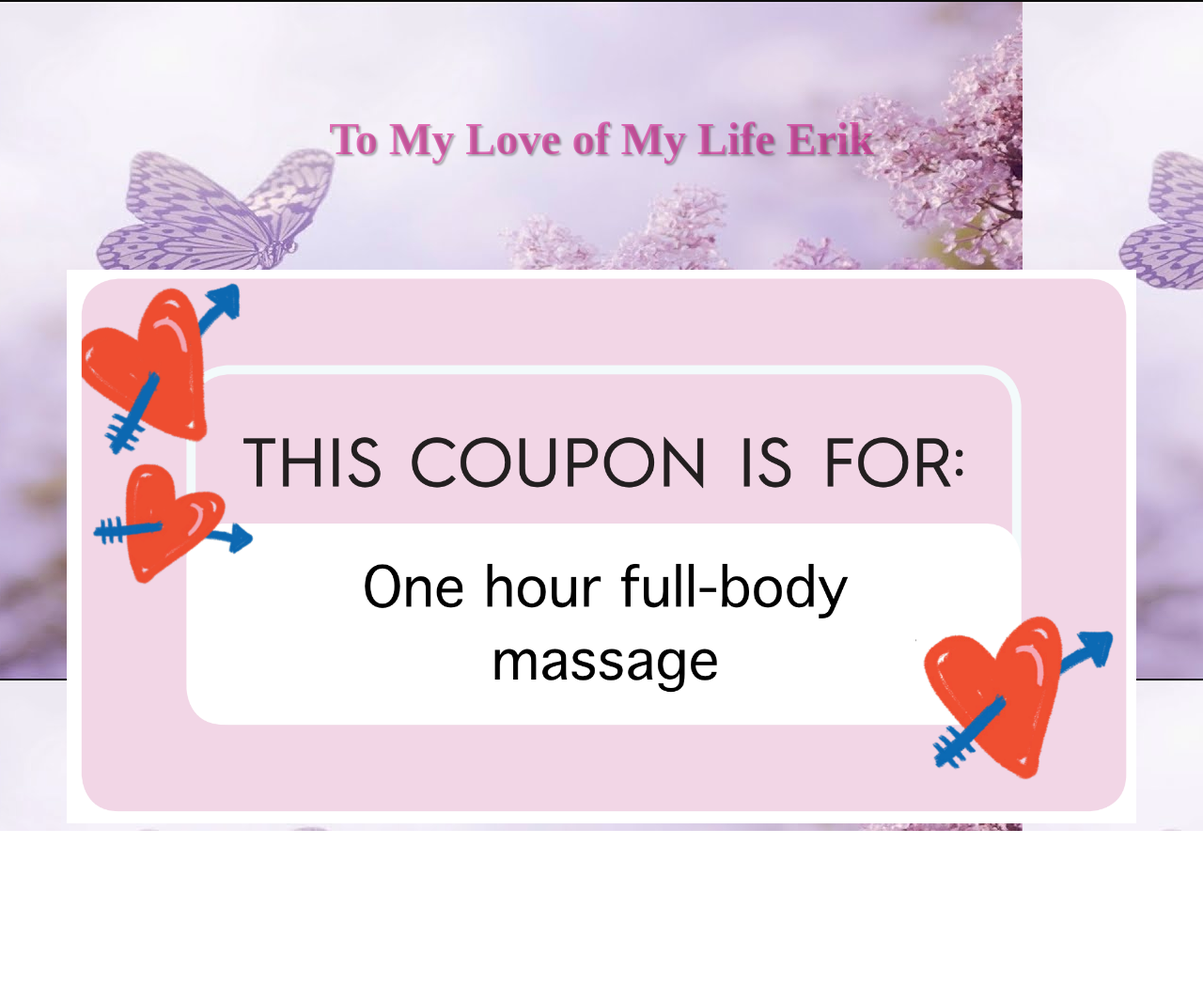
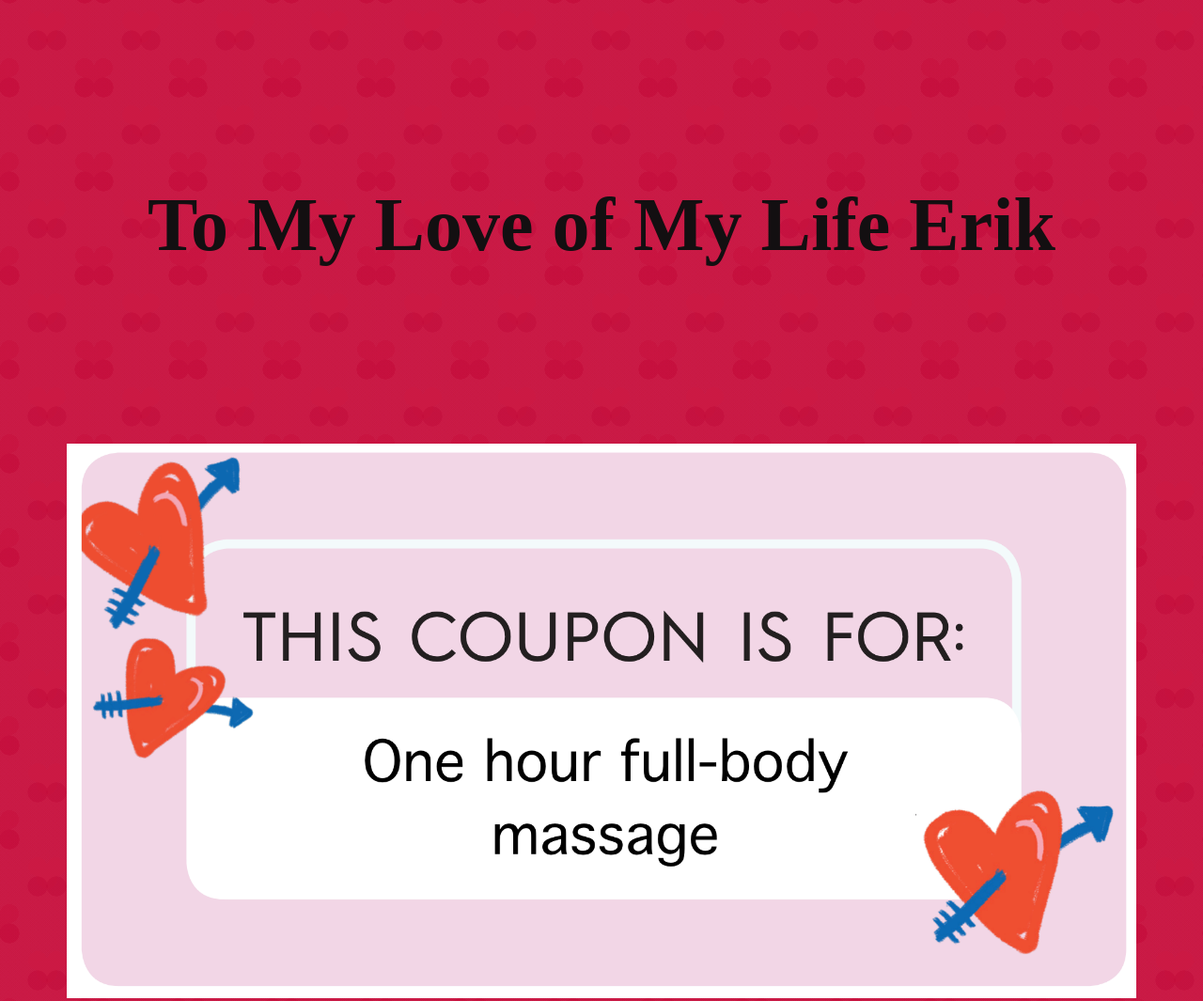
Before and after one commit to ElenaG518/my-valentine, a plain HTML site: page index.html in a window 1280 px wide. Shown: the whole page at 94% size. Before the commit the page ends 884 px from the top, so only its background shows below. Drawn offline with Linux system fonts and the light colour scheme.

Commit message:
change background colors

```diff
--- a/index.html
+++ b/index.html
@@ -7,9 +7,22 @@
     <meta name="keywords" content="valentine">
 </head>
 
-<body style="background-image: url(background.png);">
+<body style="background:
+radial-gradient(circle closest-side at 60% 43%, rgba(187, 0, 50, 0.509) 26%, rgba(187,0,51,0.3) 27%),
+radial-gradient(circle closest-side at 40% 43%, rgba(187, 0, 50, 0.509) 26%, rgba(187,0,51,0.3) 27%),
+radial-gradient(circle closest-side at 40% 22%, #d35 45%, rgba(221,51,85,0.3) 46%),
+radial-gradient(circle closest-side at 60% 22%, #d35 45%, rgba(221,51,85,0.3) 46%),
+radial-gradient(circle closest-side at 50% 35%, #d35 30%, rgba(221,51,85,0.3) 31%),
+
+radial-gradient(circle closest-side at 60% 43%, #b03 26%, rgba(187,0,51,0.3) 27%) 50px 50px,
+radial-gradient(circle closest-side at 40% 43%, #b03 26%, rgba(187,0,51,0.3) 27%) 50px 50px,
+radial-gradient(circle closest-side at 40% 22%, #d35 45%, rgba(221,51,85,0.3) 46%) 50px 50px,
+radial-gradient(circle closest-side at 60% 22%, #d35 45%, rgba(221,51,85,0.3) 46%) 50px 50px,
+radial-gradient(circle closest-side at 50% 35%, #d35 30%, rgba(221,51,85,0.3) 31%) 50px 50px;
+background-color:rgba(211, 129, 195, 0.187);
+background-size:100px 100px; padding-bottom: 2.33em">
     <div style="display:flex; flex-direction: column; justify-content: center; align-items: center;">
-        <h6 style="font-size: 3rem; color: rgba(213, 22, 137, 0.57); text-shadow: 2px 2px 2px rgba(0, 0, 0, 0.3)">To My Love of My Life Erik</h6>
+        <h6 style="font-size: 5rem; color: rgb(19, 15, 17);">To My Love of My Life Erik</h6>
         <img src="vcoupon.png" width="90%"><img>
     </div>
 </body>
```
